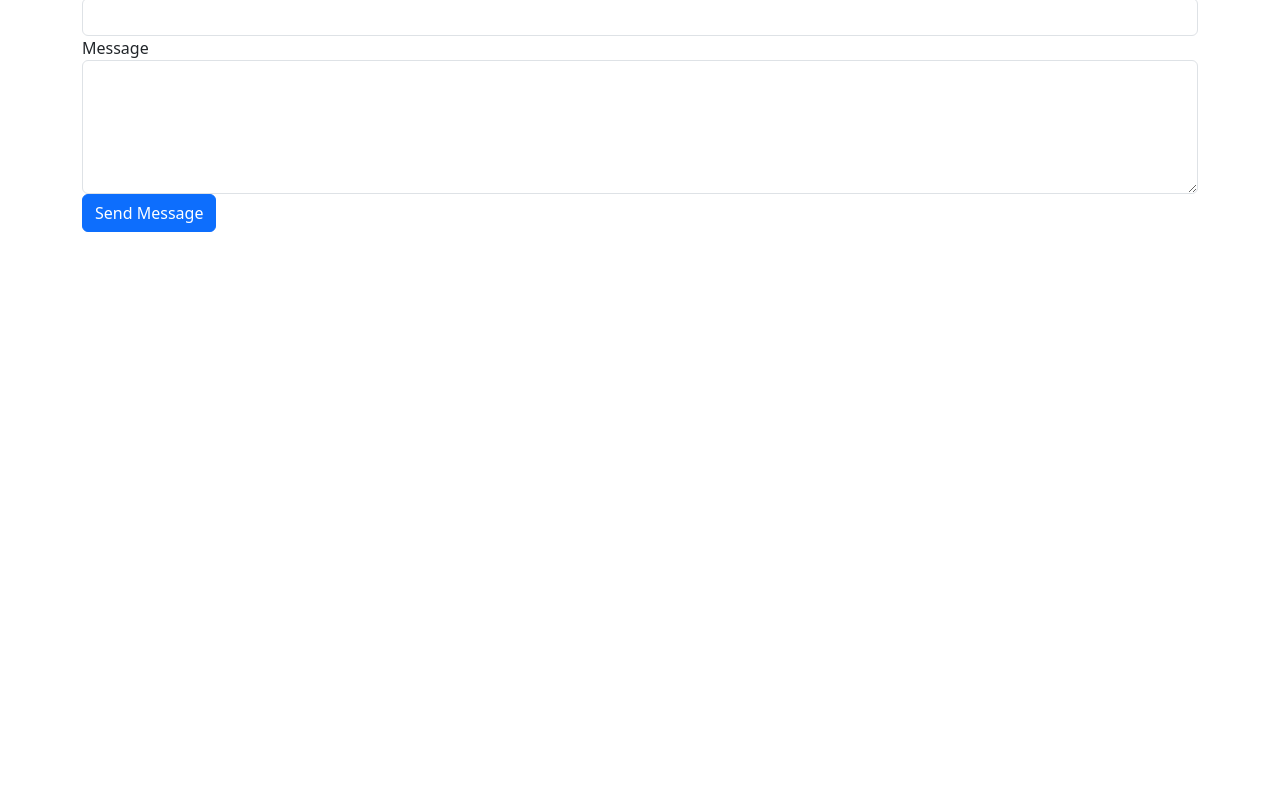
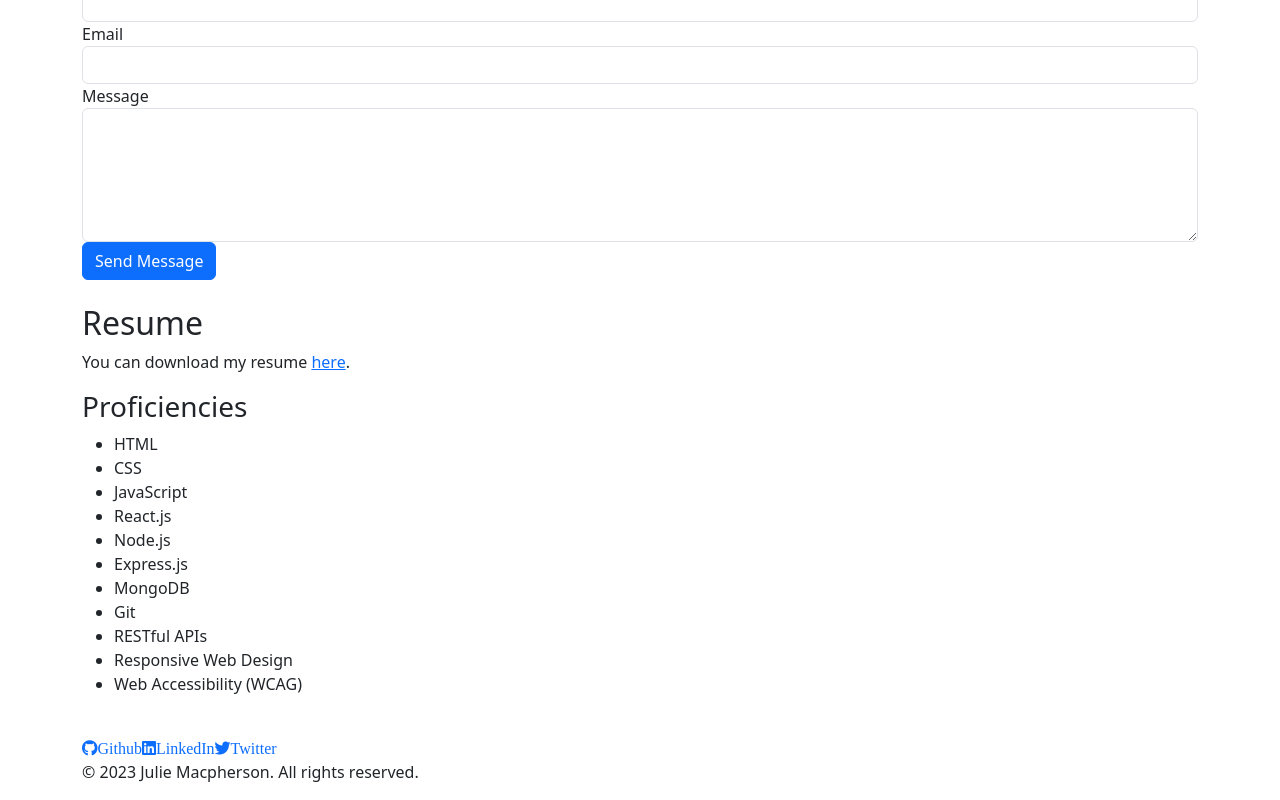
Before and after one commit to julie-mac/ReactPortfolio, a React (Create React App) app: page / in a window 1280 px wide. Shown: the part 3624-4424 px from the top of the page. Before the commit the page ends 3856 px from the top, so only its background shows below. Built offline with nearby package versions, Linux system fonts and the light colour scheme.

Commit message:
added downloadable resume

```diff
--- a/public/index.html
+++ b/public/index.html
@@ -3,6 +3,7 @@
   <head>
     <meta charset="utf-8" />
     <link rel="icon" href="%PUBLIC_URL%/favicon.ico" />
+    <link rel="stylesheet" href="https://cdnjs.cloudflare.com/ajax/libs/font-awesome/5.15.3/css/all.min.css" integrity="sha512-Lryskq33+BkUvqRZxjPTQVnDdz6GBHxFZGTQ6VtX+LWgR5eH+RjaRZ16f9xxQ8Yef2ZWRS4YZYjPE0J6gpmA==" crossorigin="anonymous" referrerpolicy="no-referrer" />
     <meta name="viewport" content="width=device-width, initial-scale=1" />
     <meta name="theme-color" content="#000000" />
     <meta
--- a/src/App.js
+++ b/src/App.js
@@ -5,14 +5,21 @@ import './App.css';
 import Portfolio from './components/Portfolio';
 import About from './components/About'
 import Contact from './components/Contact';
-
+import Resume from './components/Resume';
+import Footer from './components/Footer';
 
 function App() {
   return (
     <div className='container'>
         <About/>
+        <br></br>
         <Portfolio />
+        <br></br>
         <Contact />
+        <br></br>
+        <Resume />
+        <br></br>
+        <Footer />
     </div>
   );
 };
--- a/src/components/Footer.jsx
+++ b/src/components/Footer.jsx
@@ -0,0 +1,22 @@
+import React from 'react';
+
+const Footer = () => {
+  return (
+    <footer>
+      <div className="footer-links">
+        <a href="https://github.com/julie-mac" target="_blank" rel="noopener noreferrer">
+          <i className="fab fa-github">Github</i>
+        </a>
+        <a href="https://www.linkedin.com/in/julie-macpherson-109a30279/" target="_blank" rel="noopener noreferrer">
+          <i className="fab fa-linkedin">LinkedIn</i>
+        </a>
+        <a href="https://twitter.com/julielearnscode" target="_blank" rel="noopener noreferrer">
+          <i className="fab fa-twitter">Twitter</i>
+        </a>
+      </div>
+      <p>&copy; {new Date().getFullYear()} Julie Macpherson. All rights reserved.</p>
+    </footer>
+  );
+};
+
+export default Footer;
--- a/src/components/Resume.jsx
+++ b/src/components/Resume.jsx
@@ -0,0 +1,34 @@
+import React from 'react';
+
+const Resume = () => {
+  const proficiencies = [
+    'HTML',
+    'CSS',
+    'JavaScript',
+    'React.js',
+    'Node.js',
+    'Express.js',
+    'MongoDB',
+    'Git',
+    'RESTful APIs',
+    'Responsive Web Design',
+    'Web Accessibility (WCAG)',
+  ];
+
+  return (
+    <section>
+      <h2>Resume</h2>
+      <p>
+        You can download my resume <a href="../assets/resume.pdf" download>here</a>.
+      </p>
+      <h3>Proficiencies</h3>
+      <ul>
+        {proficiencies.map((skill, index) => (
+          <li key={index}>{skill}</li>
+        ))}
+      </ul>
+    </section>
+  );
+};
+
+export default Resume;
```
Also changed, not shown: 1 other file (tests, documents, lock files or other folders).
